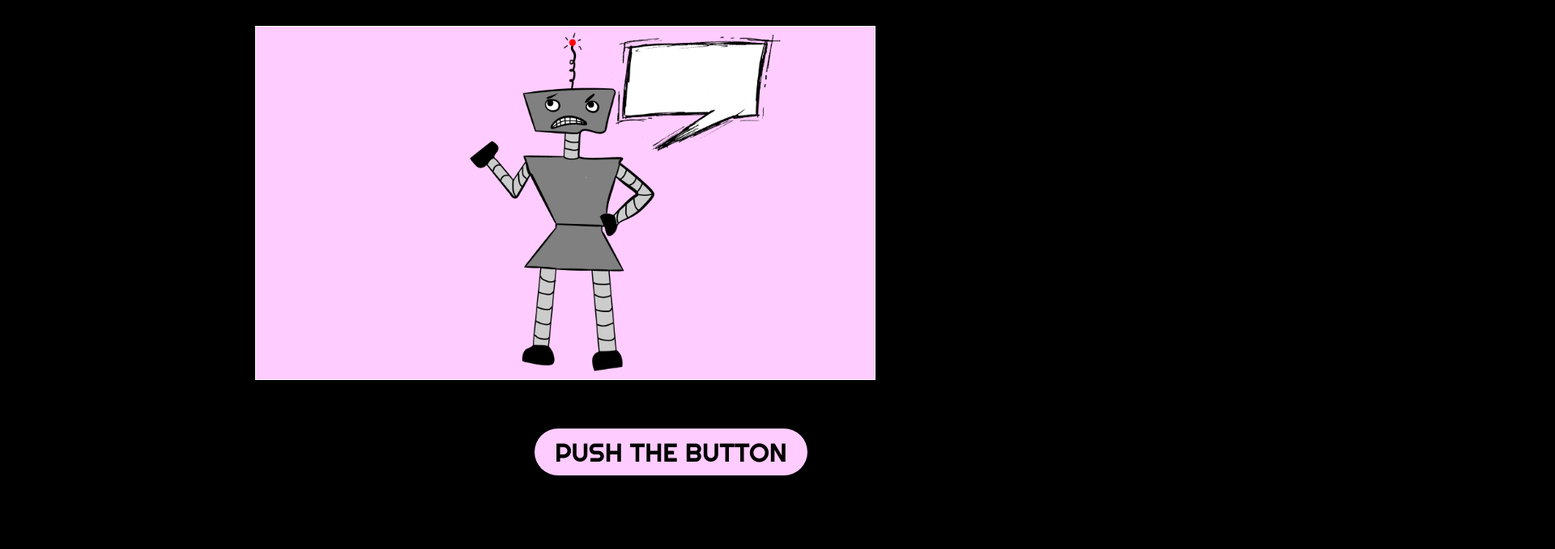
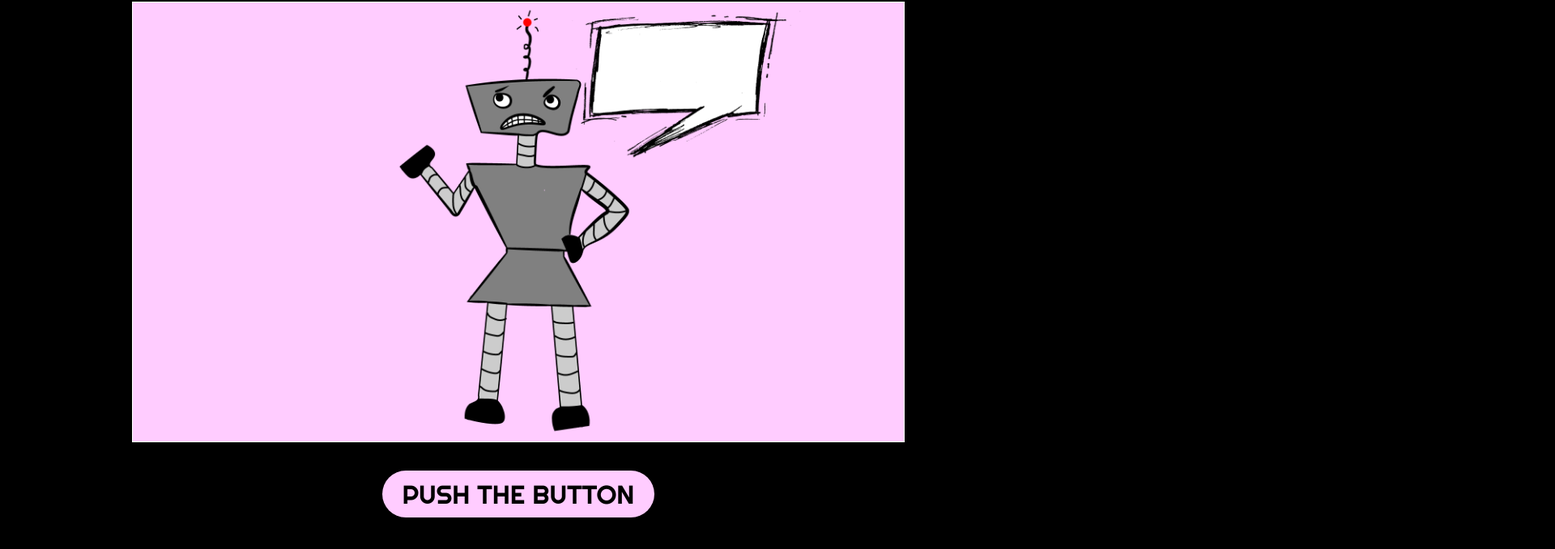
Before and after one commit to TomoFromEarth/sassy-bot, a plain HTML site: page index.html in a window 1280 px wide. Shown: the part 125-804 px from the top of the page at 81% size, 1920 px wide, since content can reach past the window. Drawn offline with Linux system fonts and the light colour scheme.

Commit message:
cleaned up css

```diff
--- a/style.css
+++ b/style.css
@@ -7,7 +7,7 @@
     background-color: #000000;
 }
 
-li, a, button {
+li, a {
     font-family: "Righteous", sans-serif;
     font-weight: 400;
     font-size: 32px;
@@ -46,34 +46,23 @@ header {
     color: #FFCCFF;
 }
 
-button {
-    padding: 9px 25px;
-    background-color: rgba(255, 204, 255, 1);
-    border: none;
-    border-radius: 50px;
-    cursor: pointer;
-    transition: all 0.3s ease 0s;
-}
-
-button:hover {
-    background-color: rgba(255, 204, 255, 0.8);
-}
-
 .main-container {
-    display: inline-flex;
+    display: flex;
     justify-content: space-between;
     align-items: center;
+    flex-direction: column;
 }
 
 .main-image {
-    padding: 65px;
-    margin-left: 250px;
-    width: 70%;
-    height: 70%;
+    padding: 35px;
+    width: 80%;
+    height: 80%;
 }
 
 .btn-container {
-    margin-left: 660px;
+    display: flex;
+    justify-content: center;
+    align-items: center;
     margin-bottom: 50px;
     height: 100%;
     width: 100%;
```
